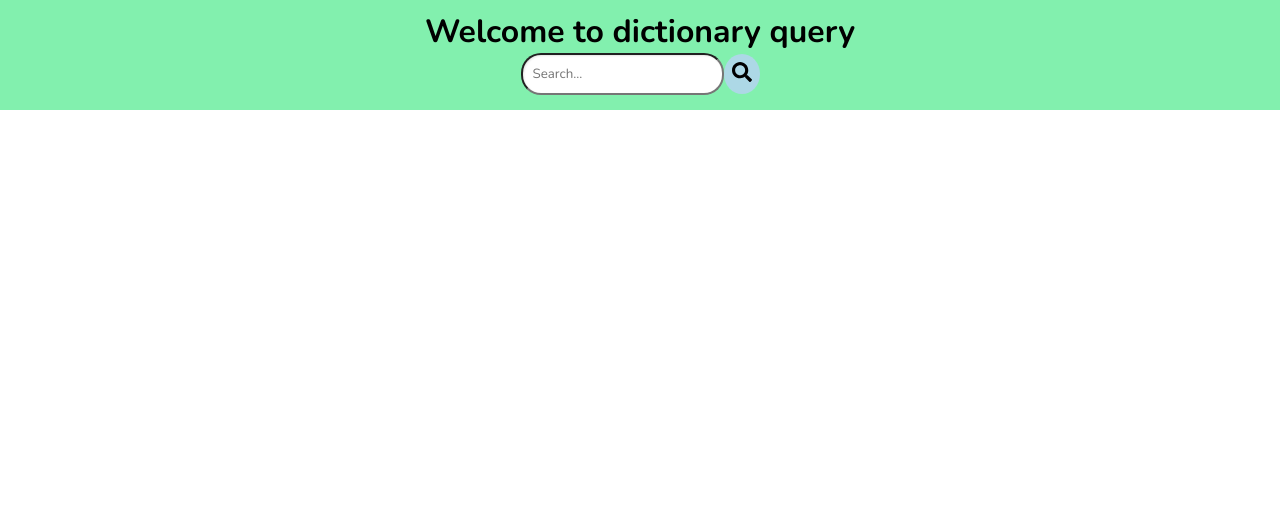
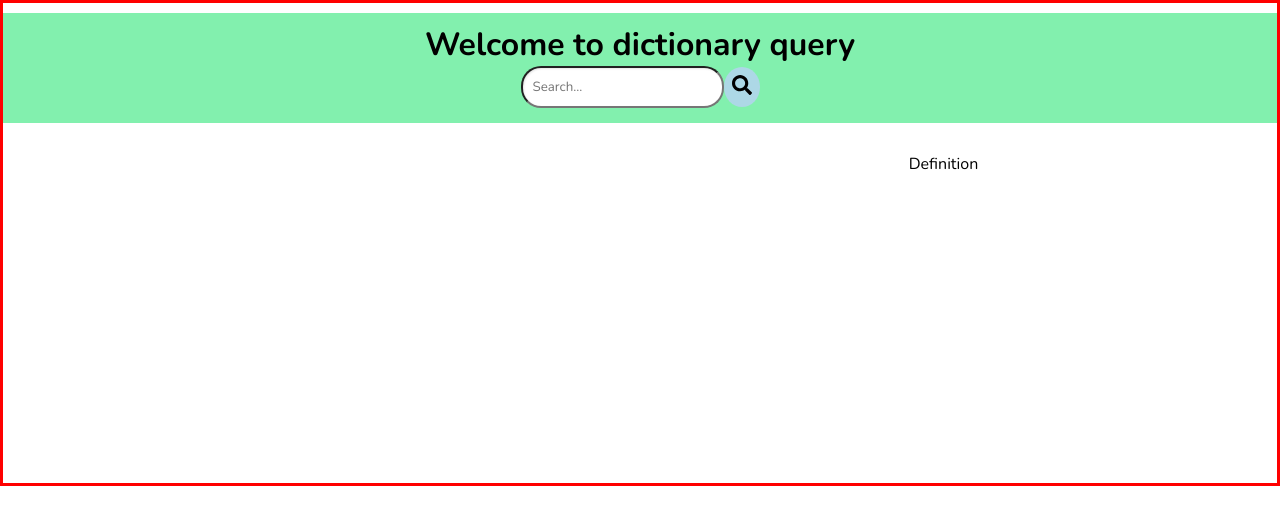
Before and after one commit to orimaro123/english-dict-queries, a React (Create React App) app: page / in a window 1280 px wide. Shown: the top 524 px of the page. Built offline with nearby package versions, Linux system fonts and the light colour scheme; what an-array-of-english-words would draw is missing.

Commit message:
improve styling

```diff
--- a/package.json
+++ b/package.json
@@ -4,7 +4,6 @@
   "private": true,
   "dependencies": {
     "@emotion/react": "^11.10.5",
-    "@emotion/styled": "^11.10.5",
     "an-array-of-english-words": "^2.0.0",
     "axios": "^1.1.3",
     "cra-template": "1.2.0",
--- a/src/App.js
+++ b/src/App.js
@@ -1,6 +1,9 @@
 import Top from "./components/top/Top";
 import { createContext } from "react";
 import storeInstance from "./store/store";
+/** @jsxRuntime classic */
+/** @jsx jsx */
+import { jsx, css } from "@emotion/react";
 
 import Results from "./components/results/Results";
 
@@ -9,7 +12,12 @@ export const StoreContext = createContext();
 function App() {
   return (
     <StoreContext.Provider value={storeInstance}>
-      <div className="App">
+      <div
+        css={css`
+          padding-top: 10px;
+          border: 3px solid red;
+        `}
+      >
         <Top />
         <Results />
       </div>
--- a/src/components/queries/Queries.jsx
+++ b/src/components/queries/Queries.jsx
@@ -6,40 +6,21 @@ import { StoreContext } from "../../App";
 
 const Queries = observer(() => {
   const store = useContext(StoreContext);
-  const letter = () => {
-    if (store.currentWord) {
-      return <span>"{store.currentWord}"</span>;
-    } else {
-      return (
-        <span>
-          {"<"}letter to be searched{">"}
-        </span>
-      );
-    }
-  };
 
   return (
     <div>
       {store.currentWord && (
         <div>
           <QueriesTitle title="Queries statistics" />
-          <div>
-            Words that start with {letter()} : {store.startLetterCount}
-          </div>
-          <div>
-            Words that end with {letter()} : {store.endLetterCount}
-          </div>
-          <div>
-            Times that {letter()} appears in dictionary: {store.timesIncludedCount}
-          </div>
+          <div>Words that start with {store.startLetterCount}</div>
+          <div>Words that end with : {store.endLetterCount}</div>
+          <div>Times that appears in dictionary: {store.timesIncludedCount}</div>
           <div>
             Words that have the same letter repeated in conjunction:
             {store.repeatedLetterCount}
           </div>
         </div>
       )}
-
-      {store.currentWordDef.length > 0}
     </div>
   );
 });
--- a/src/components/results/Results.jsx
+++ b/src/components/results/Results.jsx
@@ -3,15 +3,40 @@ import { observer } from "mobx-react";
 import { StoreContext } from "../../App";
 import Queries from "../queries/Queries";
 import DictDefinition from "../dictDefinition/DictDefinition";
-import "./results.css";
+/** @jsxRuntime classic */
+/** @jsx jsx */
+import { jsx, css } from "@emotion/react";
 
 const Results = observer(() => {
   const store = useContext(StoreContext);
   return (
-    <div className="results">
-      {store.currentWord && <Queries />}
-      {store.currentWord && <DictDefinition />}
-    </div>
+    <section
+      css={css`
+        height: 300px;
+        display: flex;
+        padding: 30px;
+      `}
+    >
+      <article
+        css={css`
+          display: flex;
+          flex: 1 1 80px;
+          justify-content: center;
+        `}
+      >
+        {store.currentWord && <Queries />}
+      </article>
+      <aside
+        css={css`
+          display: flex;
+          flex: 1 1 80px;
+          justify-content: center;
+        `}
+      >
+        Definition
+        {store.currentWord && <DictDefinition />}
+      </aside>
+    </section>
   );
 });
 
--- a/src/components/results/results.css
+++ /dev/null
@@ -1,28 +0,0 @@
-
-.results{
-
-    display: flex;
-    justify-content: space-around;
-
-
-
-    align-items:center;
-}
-/* width: "90%",
-        height: ["100%", "80%", "70%"],
-        margin: [0, "30px auto"],
-        display: "flex",
-        justifyContent: "flex-start",
-        alignItems: ["flex-start", "flex-start", "center"],
-        flexDirection: ["column", "column", "row"],
-        boxShadow: "0 2px 2px 0 rgba(0,0,0,0.12)",
-        padding: ["24px", "32px", "40px", "50px"],
-        textAlign: "left",
-        borderRadius: "6px",
-        backgroundColor: "white",
-        overflowY: "auto",
-        overflowX:["hidden", "auto"],
-        "&:hover": {
-          boxShadow:
-            "0 8px 10px 1px rgba(0,0,0,0.07), 0 3px 14px 3px rgba(0,0,0,0.06), 0 4px 5px 0 rgba(0,0,0,0.1);",
-        }, */
--- a/src/components/top/Top.jsx
+++ b/src/components/top/Top.jsx
@@ -1,12 +1,24 @@
+/** @jsxRuntime classic */
+/** @jsx jsx */
+import { jsx, css } from "@emotion/react";
 import SearchBox from "../../components/searchBox/SearchBox";
-import "./top.css";
 
 const Top = () => {
   return (
-    <div className="top">
+    <header
+      css={css`
+        text-align: center;
+        display: flex;
+        flex-direction: column;
+        align-items: center;
+        padding-top: 10px;
+        padding-bottom: 15px;
+        background-color: #82f0ae;
+      `}
+    >
       <h1>Welcome to dictionary query</h1>
       <SearchBox />
-    </div>
+    </header>
   );
 };
 
--- a/src/components/top/top.css
+++ /dev/null
@@ -1,9 +0,0 @@
-.top {
-  text-align: center;
-  display: flex;
-  flex-direction: column;
-  align-items: center;
-  padding-top: 10px;
-  padding-bottom: 15px;
-  background-color: #82f0ae;
-}
--- a/src/store/store.js
+++ b/src/store/store.js
@@ -5,7 +5,7 @@ import { wordsArray } from "./dictService";
 class Store {
   wordList = wordsArray;
   currentWord = "";
-  currentWordDef = [];
+  currentWordDef = "";
 
   updateWord(newWord) {
     this.currentWord = newWord;
@@ -15,12 +15,13 @@ class Store {
     this.currentWordDef = defList;
   }
 
-  get wordsCount() {
+  wordsCount() {
     return this.currentWord.length;
   }
 
   get startLetterCount() {
-    const re = new RegExp(`^${this.currentWord}`, "i");
+    const re = new RegExp(`^${this.currentWord}`);
+
     return this.wordList.filter((d) => re.test(d)).length ?? 0;
   }
 
@@ -30,18 +31,20 @@ class Store {
   }
 
   get timesIncludedCount() {
-    let len = 0;
-    const re = new RegExp(this.currentWord, "i");
+    let counter = 0;
+
     this.wordList.forEach((element) => {
-      if (element.match(re)) {
-        len += element.match(re).length;
+      if (element.includes(this.currentWord)) {
+        counter++;
       }
     });
-    return len;
+    return counter;
   }
 
   get repeatedLetterCount() {
-    return this.wordList.filter((d) => d.match("^.*(.)\\1{1}.*$")).length ?? 0;
+
+
+    return 100; //this.wordList.filter((d) => d.match("^.*(.)\\1{1}.*$")).length ?? 0;
   }
 
   constructor() {
```
Also changed, not shown: 1 other file (tests, documents, lock files or other folders).
